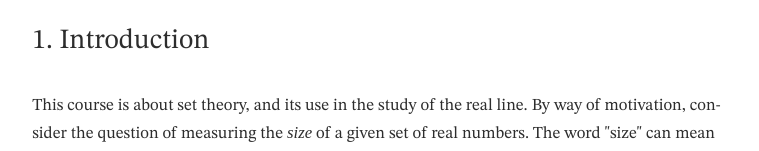
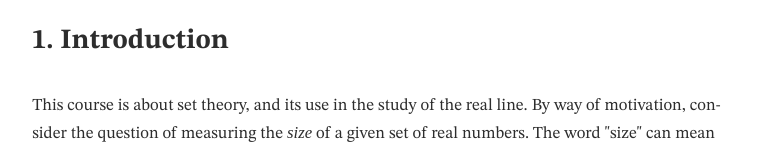
Before and after one commit to pkra/laml-wc, a plain HTML site: page m522.html in a window 1280 px wide. Shown: the top 151 px of the page, without its empty margins (255-1014 px from the left). Drawn offline with Linux system fonts and the light colour scheme; a script that the page names is missing; a web font is replaced by a local one.

Commit message:
fix(css): name- bold

```diff
--- a/elements.css
+++ b/elements.css
@@ -13,6 +13,9 @@ name-,
 p {
   display: block;
   margin: 1em 0;
+}
+name- {
+  font-weight: bolder;
 }
 name-[aria-level="1"] {
   font-size: 1.66em;
```
